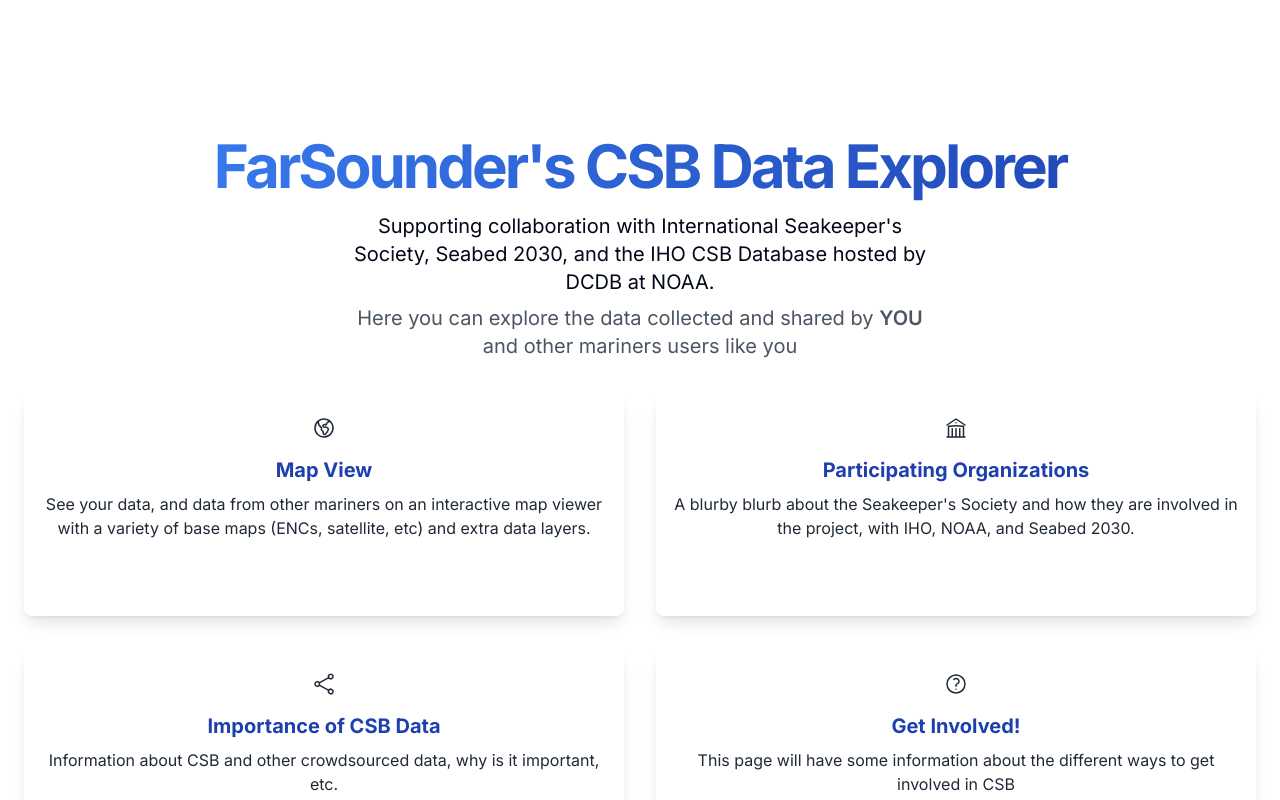
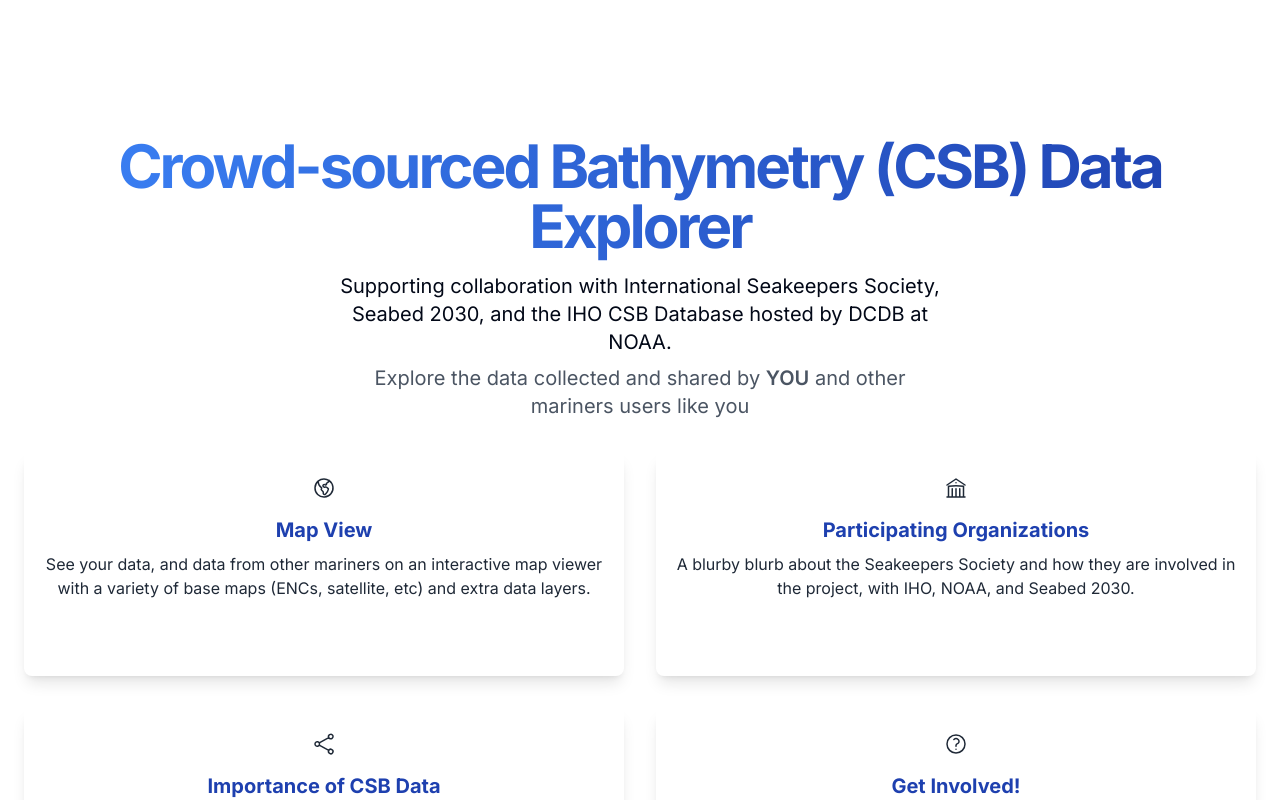
Before and after one commit to farsounder/CSBDataExplorer, a Next.js app: page / in a window 1280 px wide. Built offline with nearby package versions, Linux system fonts and the light colour scheme.

Commit message:
redirect correctly, remove links that don't exist yet

```diff
--- a/app/dashboard/page.tsx
+++ /dev/null
@@ -1,8 +0,0 @@
-import Card from "@/app/_components/card";
-"use client"
-import { useRouter } from "next/navigation";
-export default function Page() {
-  const router = useRouter();
-  router.push("/dashboard/map");
-  return (<></>)
-}
--- a/app/page.tsx
+++ b/app/page.tsx
@@ -15,21 +15,21 @@
   },
   {
     title: "Participating Organizations",
-    description: "A blurby blurb about the Seakeeper's Society and how they are involved in the project, with IHO, NOAA, and Seabed 2030.",
+    description: "A blurby blurb about the Seakeepers Society and how they are involved in the project, with IHO, NOAA, and Seabed 2030.",
     icon: <BuildingLibraryIcon className="h-6 w-6 text-gray-800" />,
-    link: "/participating-organizations",
+    link: "/",
   },
   {
     title: "Importance of CSB Data",
     description: "Information about CSB and other crowdsourced data, why is it important, etc.",
     icon: <ShareIcon className="h-6 w-6 text-gray-800" />,
-    link: "/importance-of-csb-data",
+    link: "/",
   },
   {
     title: "Get Involved!",
     description: "This page will have some information about the different ways to get involved in CSB",
     icon: <QuestionMarkCircleIcon className="h-6 w-6 text-gray-800" />,
-    link: "/get-involved",
+    link: "/",
   }
 ]
 
@@ -41,14 +41,14 @@
           <div className="flex flex-col justify-center space-y-8 text-center">
             <div className="space-y-2">
               <h1 className="text-3xl p-2 font-bold tracking-tighter sm:text-5xl xl:text-6xl/none bg-clip-text text-transparent bg-gradient-to-r from-blue-500 to-blue-800">
-                FarSounder's CSB Data Explorer
+                Crowd-sourced Bathymetry (CSB) Data Explorer
               </h1>
               <h2 className=" max-w-[600px] text-2xl md:text-xl mx-auto">
-                Supporting collaboration with International Seakeeper's Society,
+                Supporting collaboration with International Seakeepers Society,
                 Seabed 2030, and the IHO CSB Database hosted by DCDB at NOAA.
               </h2>
               <p className="max-w-[600px] text-gray-600 md:text-xl mx-auto">
-                Here you can explore the data collected and shared by{" "}
+                Explore the data collected and shared by{" "}
                 <span className="font-semibold">YOU</span> and other mariners
                 users like you
               </p>
--- a/next.config.js
+++ b/next.config.js
@@ -6,6 +6,14 @@
       exprContextCritical: false,
     }
     return config
+  },
+  async redirects() {
+    return [
+    {
+      source: '/dashboard',
+      destination: '/dashboard/map',
+      permanent: true,
+    }]
   }
 };
 
```
